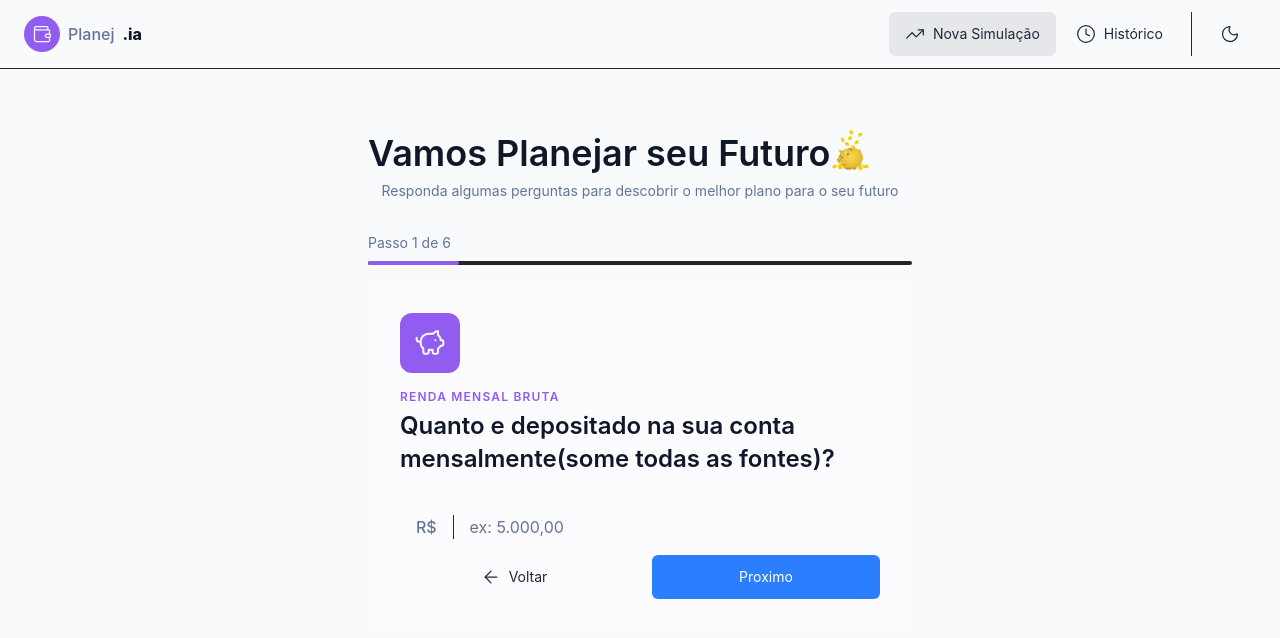
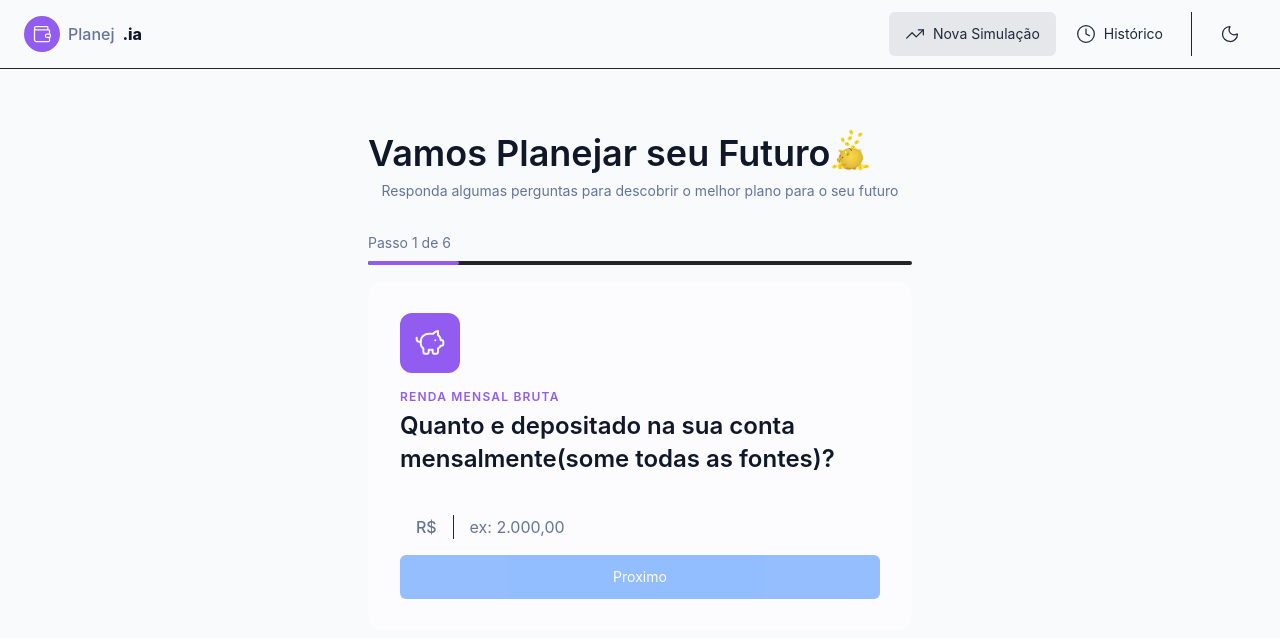
Before and after one commit to emygerfson/financiaIa, a React (Vite) app in the folder financeiro/: page / in a window 1280 px wide. Shown: the top 638 px of the page. Built offline with nearby package versions, Linux system fonts and the light colour scheme.

Commit message:
terminado e validado os passos da perguntas

```diff
--- /dev/null
+++ b/financeiro/src/data/Simulation.tsx
@@ -0,0 +1,79 @@
+import React from 'react'
+import { CalendarClock, PiggyBank, Wallet,CreditCard,Goal,Landmark } from 'lucide-react'
+import type{FormStepProps} from '../features/Simulation/FormStep'
+
+export const simulationFormSteps: FormStepProps[] = [
+    {
+        id: "icone",
+        icon: PiggyBank,
+        title: "Renda Mensal Bruta",
+        question: "Quanto e depositado na sua conta mensalmente(some todas as fontes)?",
+        inputProps: {
+            placeholder: "ex: 2.000,00",
+            prefix: "R$",
+            maxLength: 12,
+        },
+    },
+    {
+        id: "expenses",
+        icon: CreditCard,
+        title: "Custos fixos de vida",
+        question: "Quantos você gasta mensalmente com custos fixos (aluguel, luz, agua,etc...)?",
+        inputProps: {
+            placeholder: "ex: 2.000,00",
+            prefix: "R$",
+            maxLength: 12,
+        },
+    },
+    {
+        id: "debts",
+        icon: Landmark,
+        title: "Dividas / parcelas",
+        question: "Você tem algum valor comprometido com parcelas ou emprestimos mensais?",
+        inputProps: {
+            placeholder: "ex: 2.000,00",
+            prefix: "R$",
+            maxLength: 12,
+        },
+    },
+    {
+        id: "goalName",
+        icon: Goal,
+        title: "Nome da meta",
+        question: "Qual e objetivo que você deseja alcançar?",
+        inputProps: {
+            placeholder: "ex: viajar para Italia",
+            maxLength: 50,
+        },
+    },
+    {
+        id: "goalAmount",
+        icon: Wallet,
+        title: "Custo da Metas",
+        question: "Quanto custa realizar seu sonho?",
+        inputProps: {
+            placeholder: "ex: 15.000,00",
+            prefix: "R$",
+            maxLength: 12,
+        },
+    },
+    {
+        id: "goalDeadline",
+        icon: CalendarClock,
+        title: "Prazo desejado",
+        question: "Em quantos meses vocé deseja alcancar sua meta?",
+        inputProps: {
+            type: "number",
+            placeholder: "ex: 6",
+            suffix: "meses",
+            min: 1,
+            max: 120,
+        },
+        submitButtomProps: {
+            label: "Gerar Simulação",
+            emojiIcon: "🤑"
+
+         },
+    },
+
+]
--- a/financeiro/src/features/Simulation/Form.tsx
+++ b/financeiro/src/features/Simulation/Form.tsx
@@ -2,20 +2,38 @@ import React from "react";
 import { StepProgress } from "../../features/Simulation/Progress";
 import { FormStep } from "./FormStep";
 import { PiggyBank } from "lucide-react";
+import {simulationFormSteps} from '../../data/Simulation'
+import { useState } from "react";
 
 export function SimulationForm() {
+    const [currentStepIndex, setCurrentStep] = useState(0);
+    const totalSteps = simulationFormSteps.length;
+    const currentStep = simulationFormSteps[currentStepIndex];
+
+    const handleNextStep = () => {
+        if (currentStepIndex + 1 > totalSteps - 1) {
+            return;
+        } else {
+            setCurrentStep((prev)=> prev + 1);
+        }
+    };
+
+    const handlePreviousStep = () => {
+        if (currentStepIndex === 0) {
+            return;
+        } else {
+            setCurrentStep((prev) => prev - 1);
+        }
+    };
+
     return(
         <>
-            <StepProgress currentStep={1} totalSteps={6} />
+            <StepProgress currentStep={currentStepIndex + 1} totalSteps={totalSteps} />
             <FormStep
-                 icon={PiggyBank}
-                 title="Renda Mensal Bruta"
-                 question="Quanto e depositado na sua conta mensalmente(some todas as fontes)?"
-                 inputProps={{
-                    type: "text",
-                    placeholder: "ex: 5.000,00",
-                    prefix: "R$",
-                 }}
+                 key={currentStep.id}{...currentStep}
+                 onNext={handleNextStep}
+                 onBack={handlePreviousStep}
+                 hadeBackButtom={currentStepIndex === 0}
             />
         </>
     )
--- a/financeiro/src/features/Simulation/FormStep.tsx
+++ b/financeiro/src/features/Simulation/FormStep.tsx
@@ -4,7 +4,10 @@ import { type LucideIcon } from "lucide-react";
 import { Input  } from "../../components/shared/Input";
 import {type InputProps} from '../../components/shared/Input'
 import { Buttom } from '../../components/shared/Buttom';
-interface FormStepProps {
+import { type SyntheticEvent } from "react";
+import{useState} from 'react'
+export interface FormStepProps {
+    id: string;
     icon: LucideIcon;
     title:string;
     question: string;
@@ -12,7 +15,21 @@ interface FormStepProps {
     submitButtomProps?: {label?:string, emojiIcon?:string};
 
 }
-export function FormStep({ icon: Icon, title, question, inputProps, submitButtomProps }: FormStepProps) {
+interface ActionButtomProps {
+  onBack: () => void;
+  onNext: () => void;
+  hadeBackButtom?: boolean
+}
+export function FormStep({ icon: Icon, title, question, inputProps, submitButtomProps, onBack, onNext, hadeBackButtom }: FormStepProps & ActionButtomProps) {
+  const [intupValue, setInputValue] = useState('');
+
+  const handleSubmit = (event: SyntheticEvent<HTMLFormElement>) => {
+    event.preventDefault();
+    if (!intupValue) {
+      return;
+    }
+    onNext();
+  }
   return (
     <div className="bg-card rounded-2xl p-6 shadow[4px_18px_0px_rgba(0,0,0,0.2)] sm:p-8">
       <div className="bg-primary mb-4 flex h-15 w-15 items-center justify-center rounded-xl">
@@ -21,26 +38,33 @@ export function FormStep({ icon: Icon, title, question, inputProps, submitButtom
 
         <h2 className="text-primary mb-1 text-xs font-semibold tracking-widest uppercase">{title}</h2>
         <h3 className="text-foreground mb-6 text-xl leading-snug font-semibold sm:text-2xl">{question}</h3>
-        <form>
-          <Input {...inputProps}/>
+        <form onSubmit={handleSubmit}>
+          <Input {...inputProps}
+            value={intupValue}
+            onChange={(e) => setInputValue(e.target.value)}
+          />
           <div className="flex flex-col gap-3 sm:flex-row sm:gap-6">
+            { !hadeBackButtom && (
 
               <Buttom
                 type="buttom"
-              //onClick={onBack}
+                onClick={onBack}
                 variant="ghost"
                 className="order-2 flex-1 sm:order-1"
                 icon={ArrowLeft}
+
               >
 
                 Voltar
               </Buttom>
+            )}
 
             <Buttom
               type="submit"
               variant="primary"
               className="order-1 flex-1 sm:order-2"
               incon={!submitButtomProps?.emojiIcon ? ArrowRight : undefined}
+               disabled={!intupValue}
             >
               { submitButtomProps?.label ?? "Proximo"}
               { submitButtomProps?.emojiIcon }
```
Lines whose indentation alone changed are shown as unchanged.
